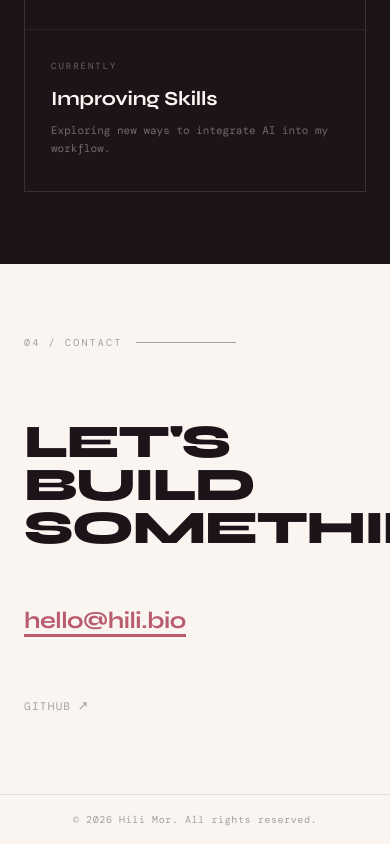
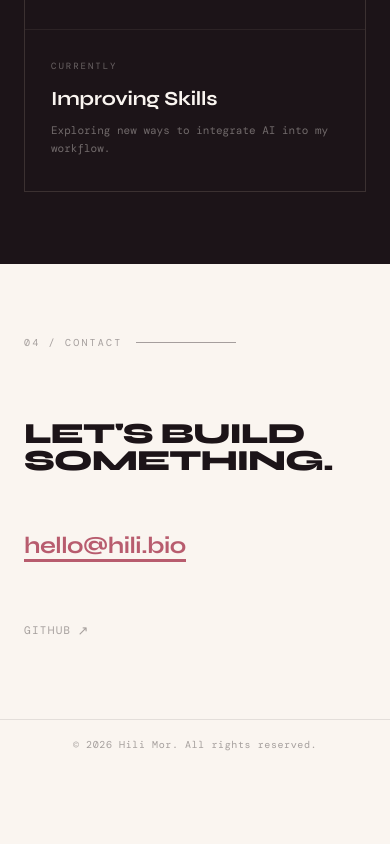
Before and after one commit to HiliMor/hili-bio, a plain HTML site: page index.html in a window 390 px wide. Shown: the part 3728-4572 px from the top of the page. After the commit the page ends 4497 px from the top, so only its background shows below. Drawn offline with nearby package versions, Linux system fonts and the light colour scheme; a web font is replaced by a local one.

Commit message:
refine contact section headline font size for improved responsiveness

```diff
--- a/index.html
+++ b/index.html
@@ -731,7 +731,7 @@
           font-size: clamp(32px, 9vw, 48px);
         }
         .contact-headline {
-          font-size: clamp(38px, 12vw, 64px);
+          font-size: clamp(24px, 7.5vw, 40px);
         }
         .contact-email {
           font-size: clamp(18px, 6vw, 28px);
```
